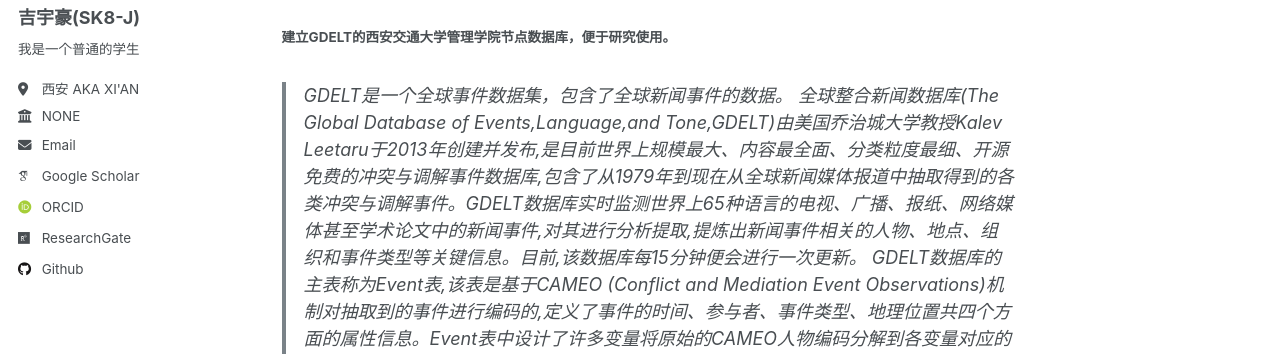
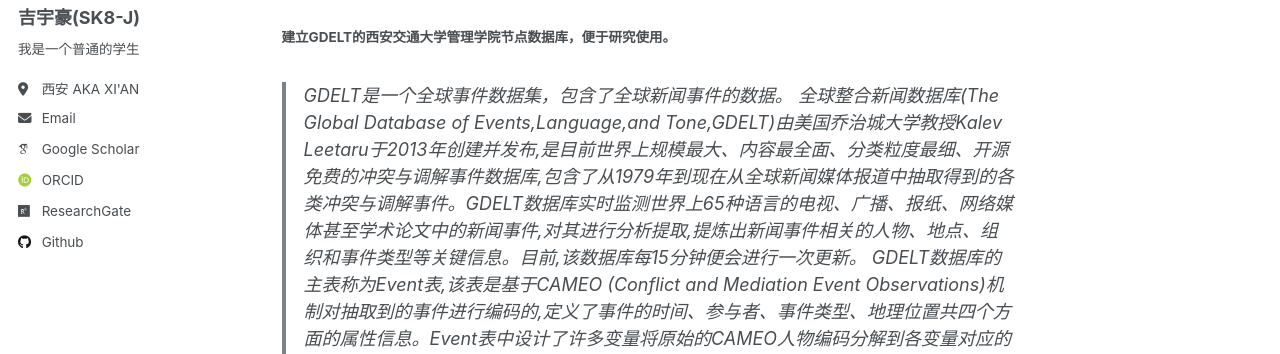
Before and after one commit to SK8-j/SK8-J.github.io, a Jekyll site: the page built from _pages/about.md, in a window 1280 px wide. Shown: the part 284-638 px from the top of the page. Built offline with Jekyll 4.4.1, drawn with Linux system fonts in a browser that asks for light colours; some web fonts are replaced.

Commit message:
更新默认配置

```diff
--- a/_config.yml
+++ b/_config.yml
@@ -26,7 +26,7 @@ author:
   pronouns         : # example: "she/her"
   bio              : "我是一个普通的学生"
   location         : "西安 AKA XI'AN"
-  employer         : "NONE"
+  employer         : #"NONE"
   uri              : # URL
   email            : "1905955545@qq.com"
 
```
